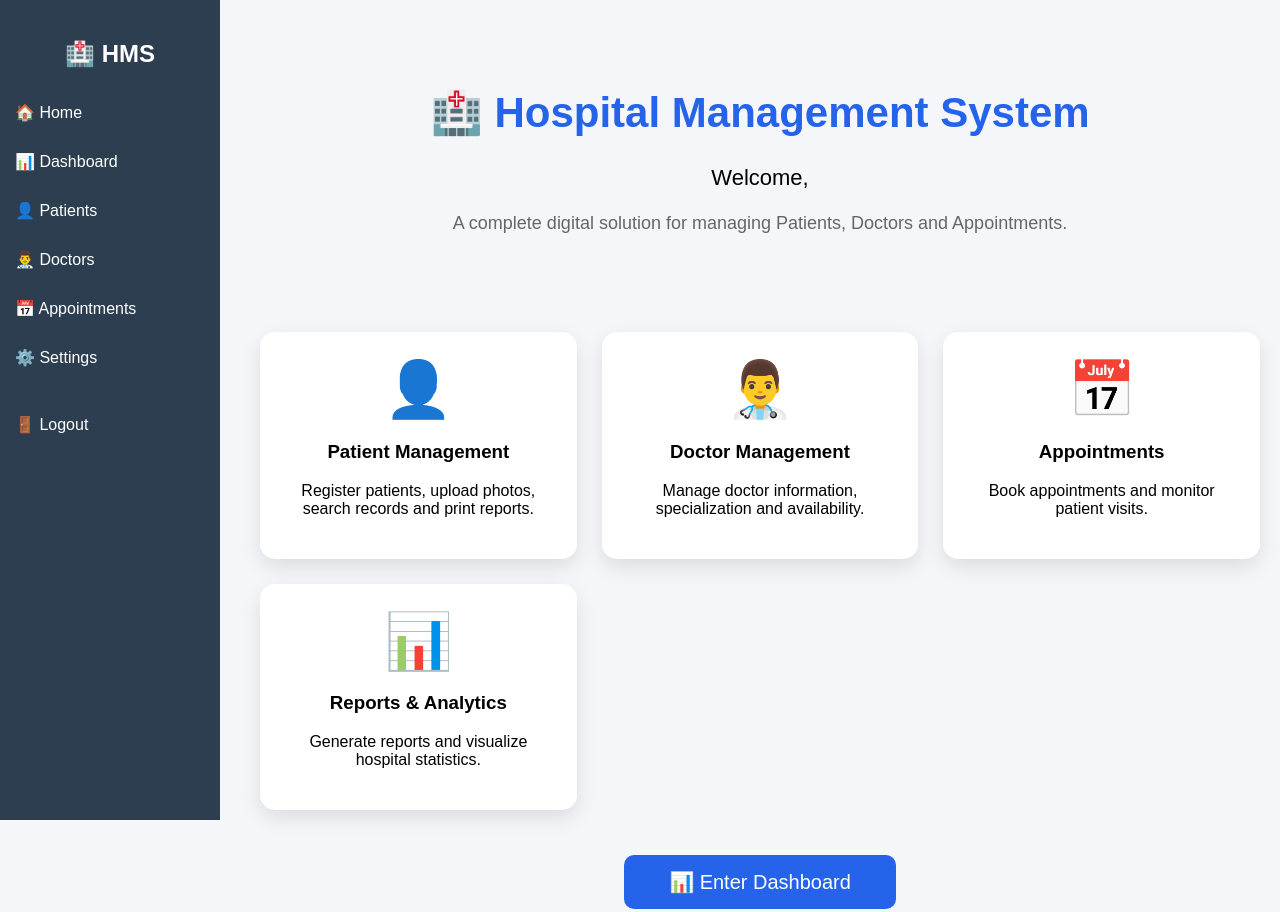
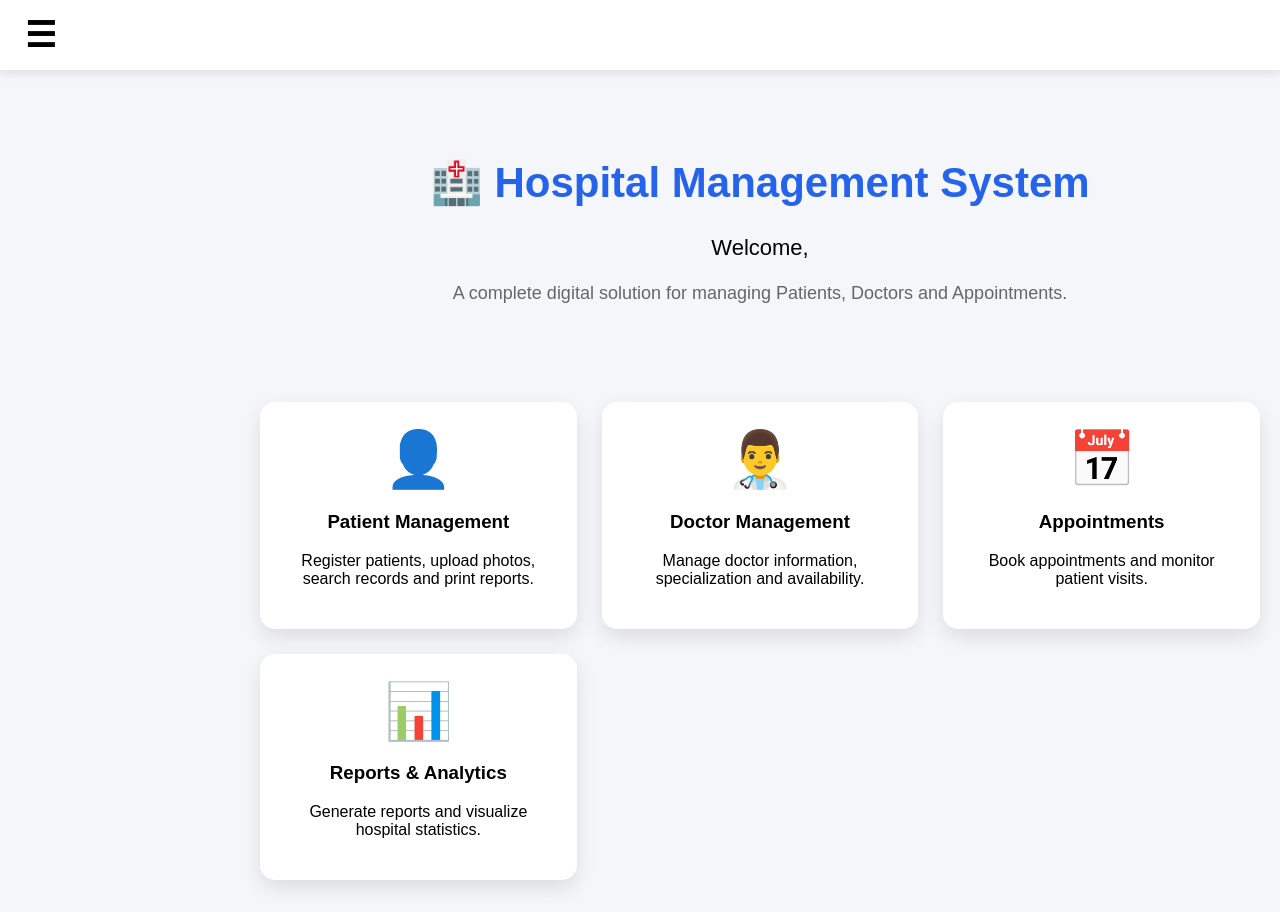
Before and after one commit to biseshghimire243-cyber/Hospitalmanagementsystem, a plain HTML site: page frontend/index.html in a window 1280 px wide. Shown: the top 912 px of the page. Drawn offline with Linux system fonts and the light colour scheme; no server answers.

Commit message:
the sidebar are done completing and some work ar remaning

```diff
--- a/frontend/index.html
+++ b/frontend/index.html
@@ -14,28 +14,29 @@
 
 <body>
 
-<div class="sidebar">
+<div class="sidebar" id="sidebar">
 
     <h2>🏥 HMS</h2>
 
-    <a href="index.html" class="active">🏠 Home</a>
-
+    <a href="index.html">🏠 Home</a>
     <a href="dashboard.html">📊 Dashboard</a>
-
     <a href="patients.html">👤 Patients</a>
-
     <a href="doctors.html">👨‍⚕️ Doctors</a>
-
     <a href="appointments.html">📅 Appointments</a>
-
     <a href="settings.html">⚙️ Settings</a>
-
-    <br>
 
     <a href="#" onclick="logout()">🚪 Logout</a>
 
 </div>
+<div class="top-navbar">
 
+    <span class="menu-btn" onclick="toggleSidebar()">
+        ☰
+    </span>
+
+    <!-- <h2>Hospital Management System</h2> -->
+
+</div>
 
 <div class="main">
 
--- a/frontend/script.js
+++ b/frontend/script.js
@@ -861,3 +861,11 @@ function showToast(message,type="success"){
     },3000);
 
 }
+function toggleSidebar(){
+
+    document
+        .getElementById("sidebar")
+        .classList
+        .toggle("active");
+
+}
--- a/frontend/style.css
+++ b/frontend/style.css
@@ -633,3 +633,76 @@ border:4px solid #2563eb;
     color:#666;
 
 }
+.sidebar{
+
+    position:fixed;
+
+    left:-250px;
+
+    top:0;
+
+    width:250px;
+
+    height:100%;
+
+    background:#1565c0;
+
+    transition:.4s;
+
+    padding-top:20px;
+
+    z-index:1000;
+
+}
+
+.sidebar.active{
+
+    left:0;
+
+}
+
+.sidebar a{
+
+    display:block;
+
+    color:white;
+
+    padding:15px 20px;
+
+    text-decoration:none;
+
+}
+
+.sidebar a:hover{
+
+    background:#0d47a1;
+
+}
+
+.top-navbar{
+
+    height:70px;
+
+    display:flex;
+
+    align-items:center;
+
+    gap:20px;
+
+    padding:0 25px;
+
+    background:white;
+
+    box-shadow:0 3px 10px rgba(0,0,0,.1);
+
+}
+
+.menu-btn{
+
+    font-size:35px;
+
+    cursor:pointer;
+
+    font-weight:bold;
+
+}
```
